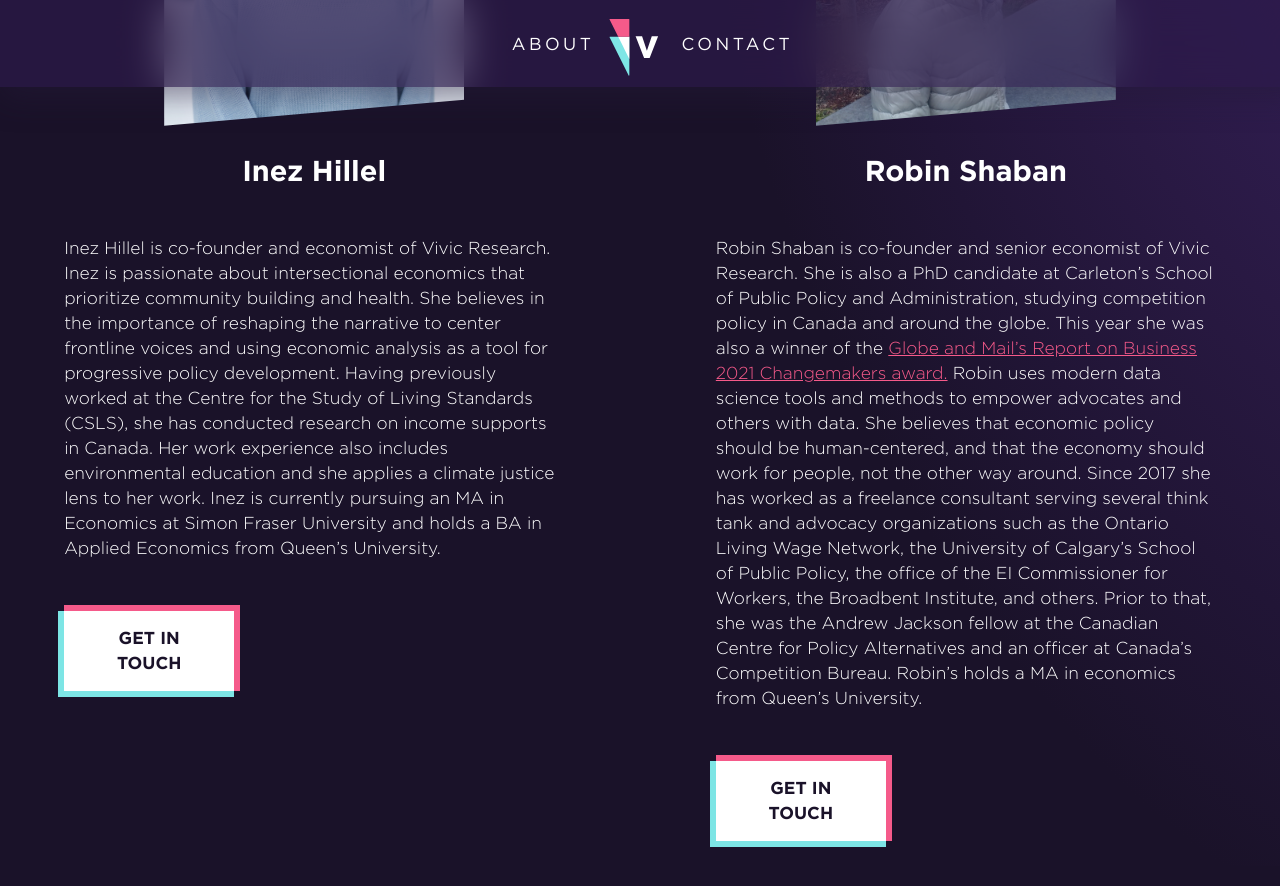
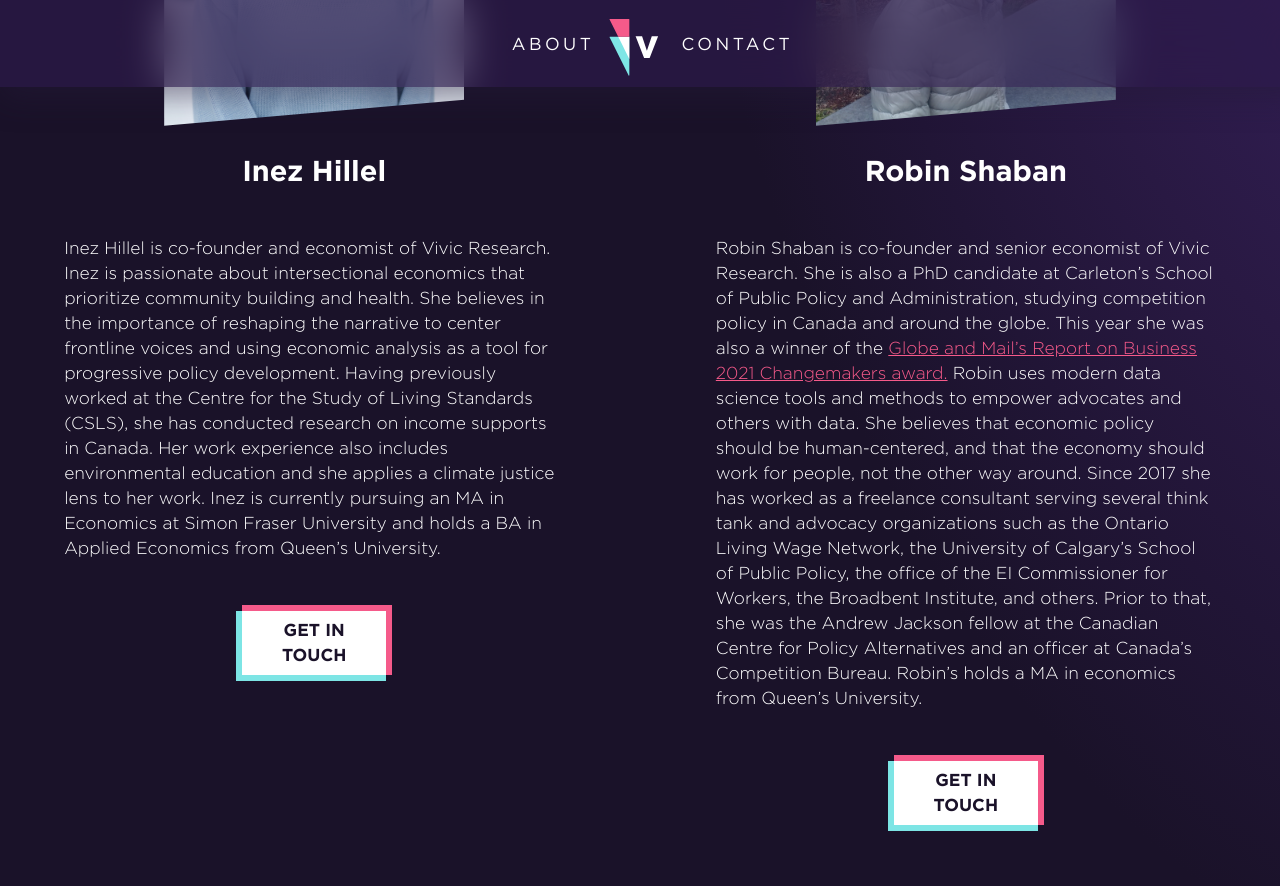
Before and after one commit to GoodbyteCo/Vivic-Website, a Jekyll site: the page built from about.html, in a window 1280 px wide and 900 px high, scrolled down 620 px. Shown: the top 886 px of the window. Built offline with Jekyll 4.4.1, drawn with Linux system fonts in a browser that asks for light colours.

Commit message:
better centering v2

```diff
--- a/assets/styles/style.css
+++ b/assets/styles/style.css
@@ -104,8 +104,9 @@ a.cta:focus {
 }
 
 a.desc-cta {
-    margin-left: 0;
-    margin-top: 50px;
+    width: 50%;
+    margin: 50px auto;
+    padding: 7px;
 }
 
 #mainlogo {
```
